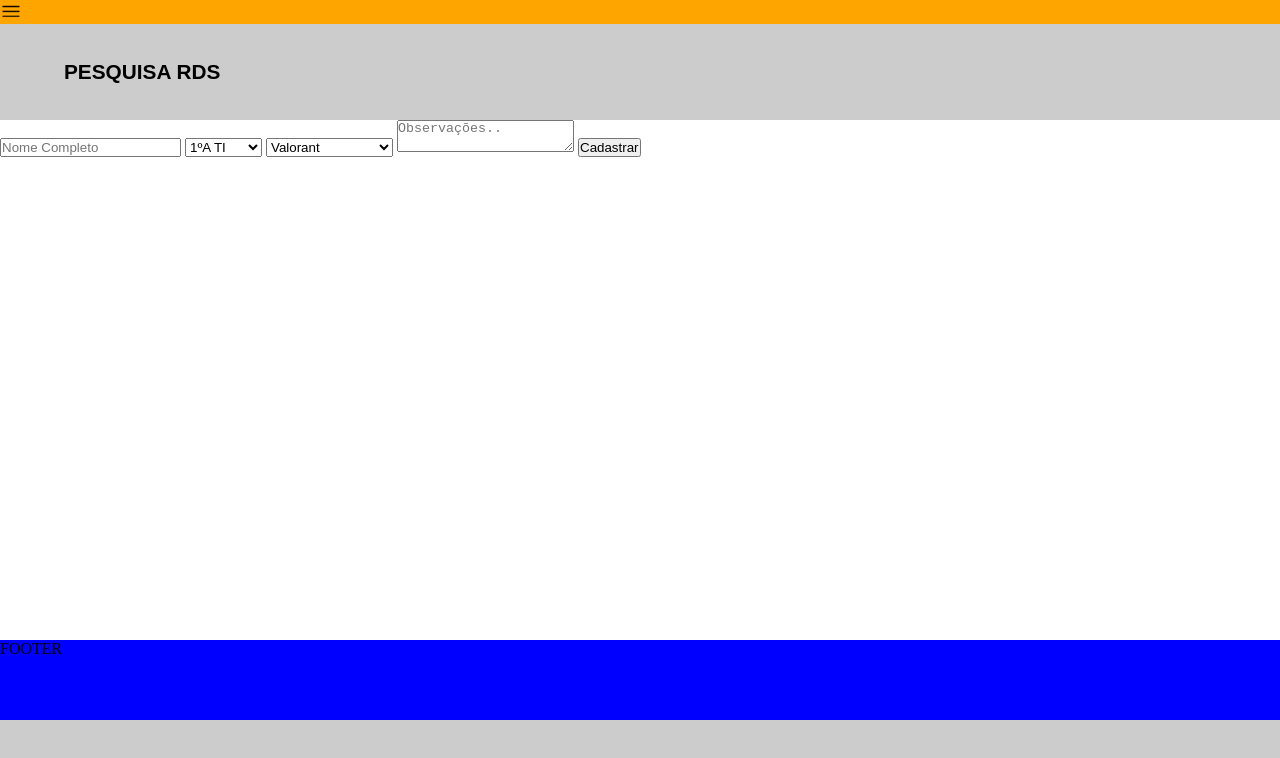
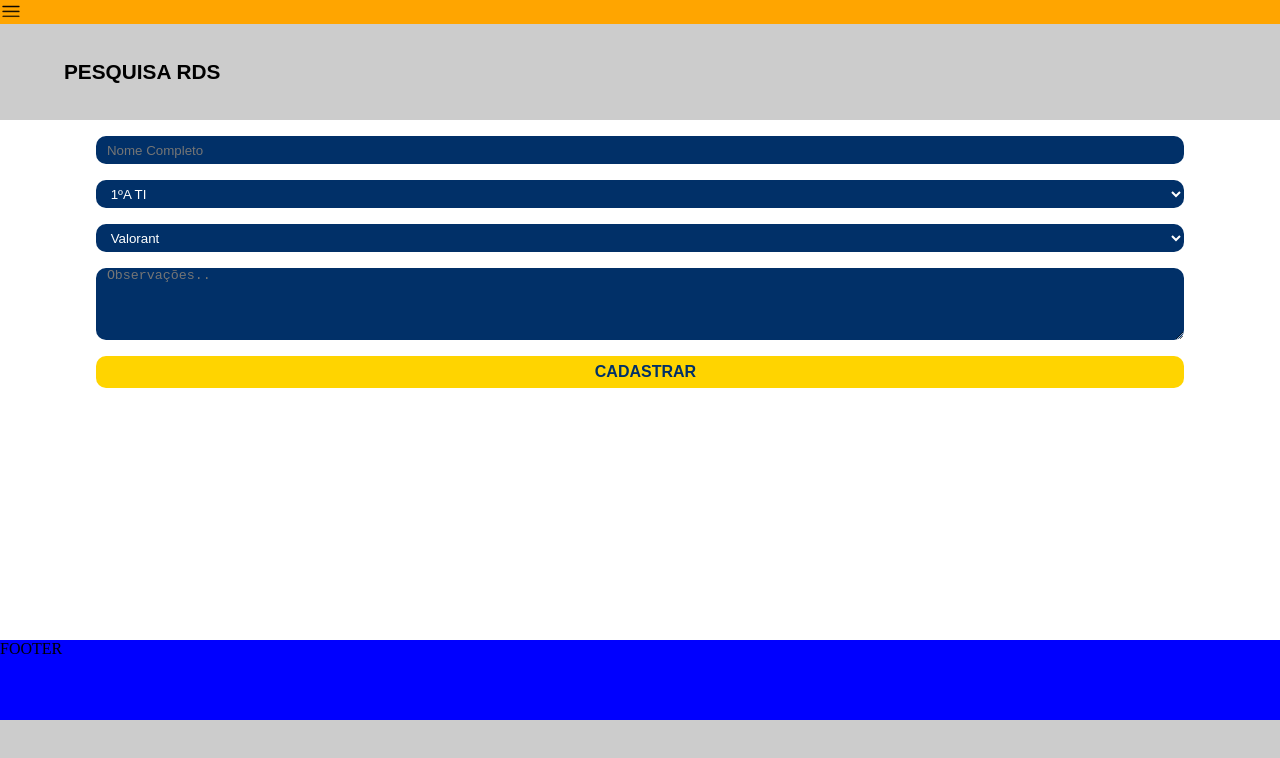
Before and after one commit to gustavoweb/responsivo-1C, a plain HTML site: page index.html in a window 1280 px wide. Drawn offline with Linux system fonts and the light colour scheme.

Commit message:
Add files via upload

```diff
--- a/css/index.css
+++ b/css/index.css
@@ -43,6 +43,40 @@ section{
     height: 65vh;
     background-color: #fff;
 }
+section article{
+    width: 100%;
+    height: auto;
+}
+.largura{
+    width: 85%;
+    float: left;
+    margin-left: 7.5%;
+    margin-top: 2vh;
+    border: 0;
+    outline: none;
+    background-color: #013068;
+    color: #fff;
+    border-radius: 10px;
+    text-indent: 1%;
+}
+section article input{
+    height: 3.5vh;
+}
+section article select{
+    height: 3.5vh;
+}
+section article textarea{
+    height: 9vh;
+}
+section article button{
+    height: 4vh;
+    background-color: #FFD400 !important;
+    color:#013068 !important;
+    font-family: Arial, "Helvetica Neue", Helvetica, sans-serif;
+    font-weight: bold;
+    text-transform: uppercase;
+    font-size: 1em;
+}
 footer{
     width: 100%;
     height: 10vh;
--- a/index.html
+++ b/index.html
@@ -22,9 +22,9 @@
 
                 <form action="">
 
-                    <input type="text" placeholder="Nome Completo">
+                    <input type="text" placeholder="Nome Completo" class="largura">
 
-                    <select>
+                    <select class="largura">
                         <option value="1ºA TI">1ºA TI</option>
                         <option value="1ºB TI">1ºB TI</option>
                         <option value="1ºC TI">1ºC TI</option>
@@ -36,7 +36,7 @@
                         <option value="2ºA ADM">2ºA ADM</option>
                     </select>
 
-                    <select>
+                    <select class="largura">
                         <option value="valorant">Valorant</option>
                         <option value="cs 2">CS 2</option>
                         <option value="fortnite">Fortnite</option>
@@ -46,9 +46,9 @@
                         <option value="mk 11">Mortal Kombat 11</option>
                     </select>
 
-                    <textarea placeholder="Observações.."></textarea>
+                    <textarea placeholder="Observações.." class="largura"></textarea>
 
-                    <button>Cadastrar</button>
+                    <button class="largura">Cadastrar</button>
 
                 </form>
             </article>
```
